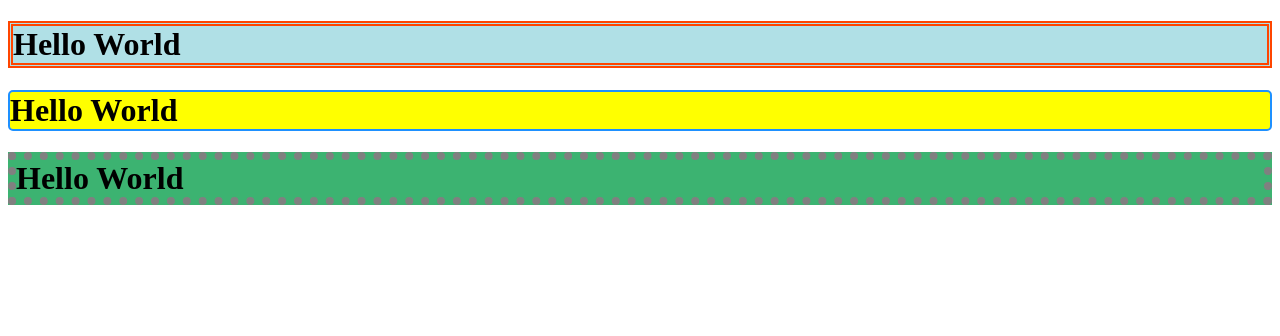
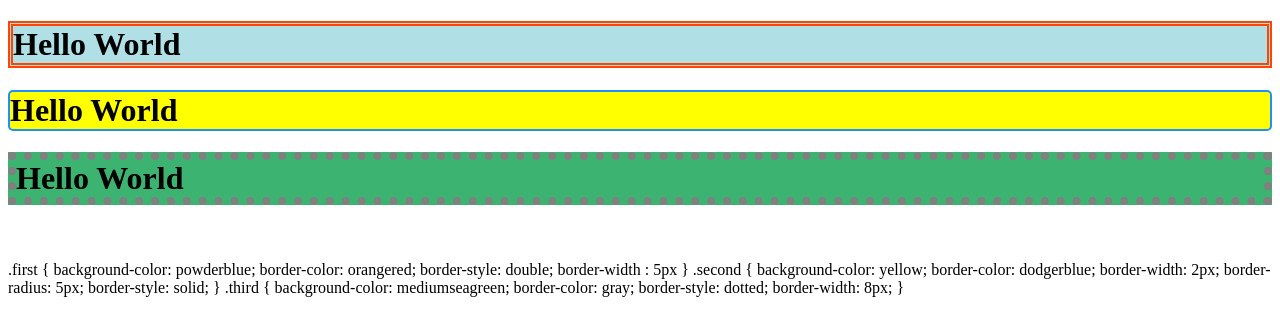
Before and after one commit to AnisaFaza/1103583_AnisaFaza_Exercise12_WebProgramming, a plain HTML site: page index.html in a window 1280 px wide. Drawn offline with Linux system fonts and the light colour scheme.

Commit message:
Update index.html

```diff
--- a/index.html
+++ b/index.html
@@ -10,5 +10,27 @@
     <h1 class="first">Hello World</h1>
     <h1 class="second">Hello World</h1>
     <h1 class="third">Hello World</h1>
+    <br>
+    <p>.first {
+    background-color: powderblue;
+    border-color: orangered;
+    border-style: double;
+    border-width : 5px
+}
+
+.second {
+    background-color: yellow;
+    border-color: dodgerblue;
+    border-width: 2px;
+    border-radius: 5px;
+    border-style: solid;
+}
+
+.third {
+    background-color: mediumseagreen;
+    border-color: gray;
+    border-style: dotted;
+    border-width: 8px;
+}</p>
 </body>
 </html>
```
